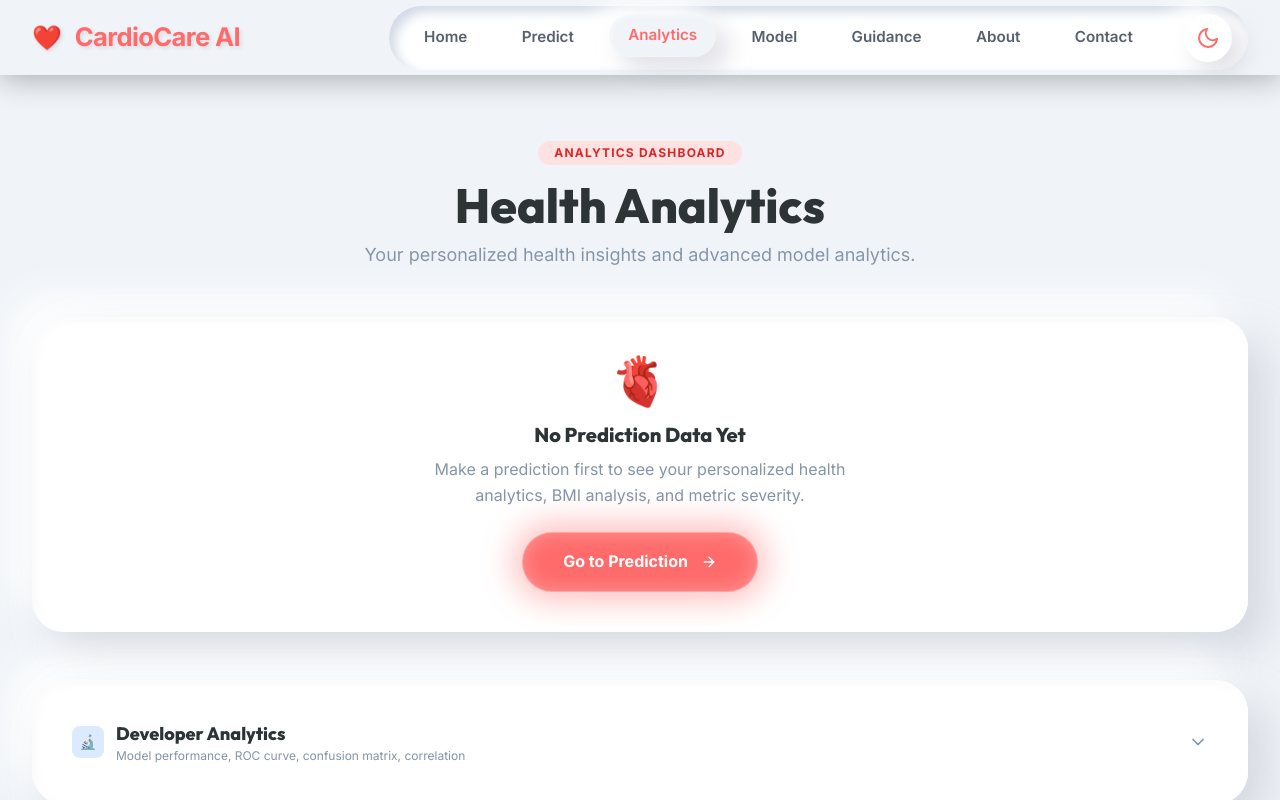
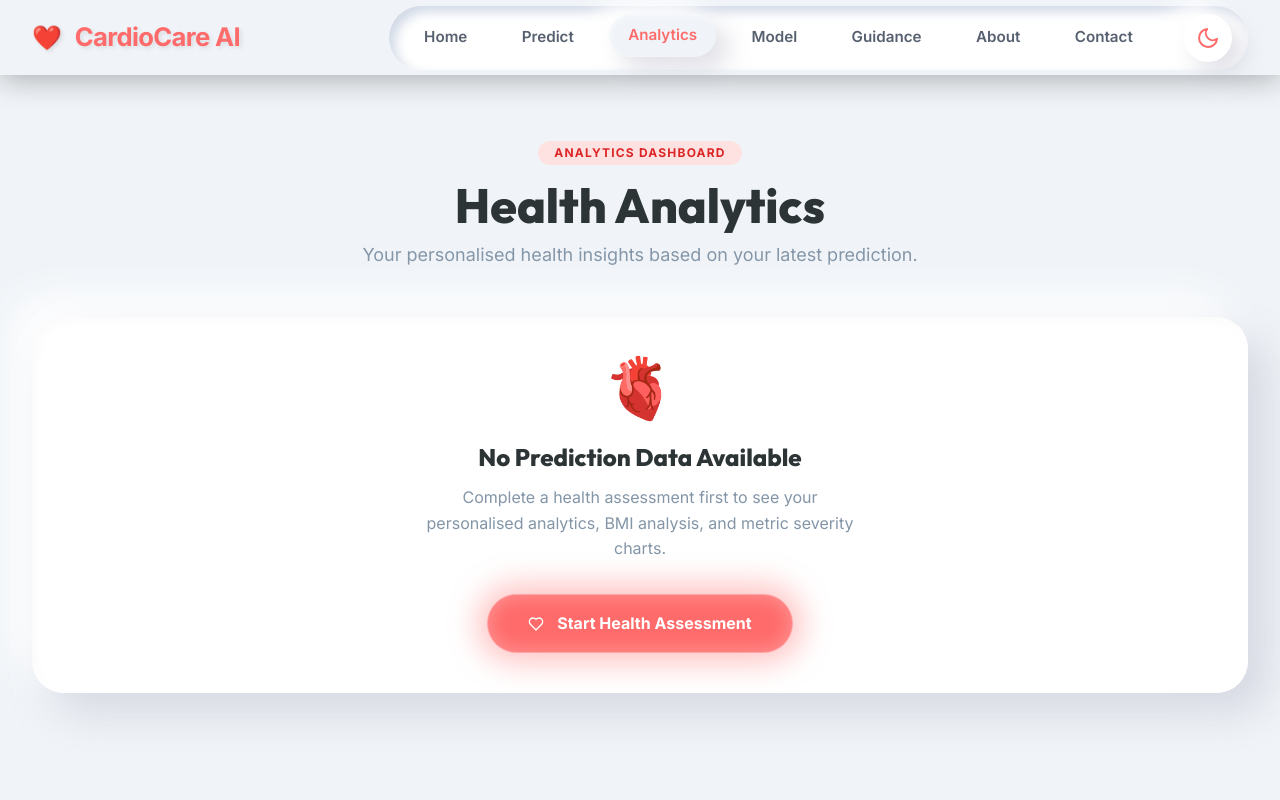
Before and after one commit to RajPanchasara/CardioCare-AI, a Next.js app: page /analytics in a window 1280 px wide. Built offline with nearby package versions, Linux system fonts and the light colour scheme.

Commit message:
Update page.tsx

```diff
--- a/app/analytics/page.tsx
+++ b/app/analytics/page.tsx
@@ -5,11 +5,7 @@ import BodyAnalysis from "@/components/analytics/BodyAnalysis";
 import SeverityMonitor from "@/components/analytics/SeverityMonitor";
 import HealthRadar from "@/components/analytics/HealthRadar";
 import VitalsCards from "@/components/analytics/VitalsCards";
-import ModelMetrics from "@/components/analytics/ModelMetrics";
-import ClassificationReport from "@/components/analytics/ClassificationReport";
-import ConfusionMatrix from "@/components/analytics/ConfusionMatrix";
-import RocCurve from "@/components/analytics/RocCurve";
-import CorrelationHeatmap from "@/components/analytics/CorrelationHeatmap";
+import Link from "next/link";
 
 interface HealthData {
     ap_hi: number;
@@ -24,74 +20,28 @@ interface HealthData {
     risk_level: string;
 }
 
-interface MetricsData {
-    source: string;
-    model: {
-        type: string;
-        accuracy: number;
-        auc: number;
-        dataset_size: number;
-        test_size: number;
-        features: string[];
-        version: string;
-    };
-    classification_report: any;
-    confusion_matrix: number[][];
-    roc_curve: { fpr: number[]; tpr: number[]; auc: number };
-    correlation_matrix: { features: string[]; matrix: number[][] };
-}
-
 export default function Analytics() {
     const [healthData, setHealthData] = useState<HealthData | null>(null);
-    const [metricsData, setMetricsData] = useState<MetricsData | null>(null);
-    const [devOpen, setDevOpen] = useState(false);
-    const [devTab, setDevTab] = useState<'overview' | 'performance' | 'correlation'>('overview');
-    const [metricsLoading, setMetricsLoading] = useState(false);
-    const [metricsError, setMetricsError] = useState<string | null>(null);
+    const [ready, setReady] = useState(false);
 
-    // Load health data from sessionStorage
+    // Load prediction data from sessionStorage on mount
     useEffect(() => {
         try {
-            const saved = sessionStorage.getItem('heartsense_prediction');
+            const saved = sessionStorage.getItem("heartsense_prediction");
             if (saved) setHealthData(JSON.parse(saved));
-        } catch { /* ignore */ }
+        } catch {
+            /* ignore */
+        } finally {
+            setReady(true);
+        }
     }, []);
 
-    // Fetch developer metrics when section opens
-    useEffect(() => {
-        if (!devOpen || metricsData) return;
-
-        const fetchMetrics = async () => {
-            setMetricsLoading(true);
-            setMetricsError(null);
-            try {
-                const res = await fetch('/api/model-metrics');
-                // 202 = background thread still computing — auto-retry after 3s
-                if (res.status === 202) {
-                    setMetricsError('Metrics are being computed on the server. Retrying in 3 seconds...');
-                    setTimeout(() => {
-                        setMetricsError(null);
-                        setMetricsData(null); // triggers useEffect re-run
-                    }, 3000);
-                    return;
-                }
-                if (!res.ok) throw new Error(`HTTP ${res.status}`);
-                const data = await res.json();
-                setMetricsData(data);
-            } catch (err: any) {
-                setMetricsError(err.message || 'Failed to load metrics');
-            } finally {
-                setMetricsLoading(false);
-            }
-        };
-        fetchMetrics();
-    }, [devOpen, metricsData]);
-
-    const tabs = [
-        { key: 'overview', label: 'Overview' },
-        { key: 'performance', label: 'Performance' },
-        { key: 'correlation', label: 'Correlation' },
-    ] as const;
+    // Risk colour helper
+    const riskColor = (level: string) => {
+        if (level === "Low Risk") return { color: "#22c55e", bg: "#dcfce7" };
+        if (level === "Moderate Risk") return { color: "#f59e0b", bg: "#fef3c7" };
+        return { color: "#ef4444", bg: "#fee2e2" };
+    };
 
     return (
         <>
@@ -101,21 +51,64 @@ export default function Analytics() {
                 </span>
                 <h1 className="text-4xl md:text-5xl font-black mb-3">Health Analytics</h1>
                 <p className="text-lg text-secondary max-w-2xl mx-auto">
-                    Your personalized health insights and advanced model analytics.
+                    Your personalised health insights based on your latest prediction.
                 </p>
             </header>
 
-            {/* ════════════════════════════════════════════
-                USER HEALTH INSIGHTS
-            ════════════════════════════════════════════ */}
-            {healthData ? (
-                <div className="space-y-6 mb-12 animate-fade-in">
-                    <h2 className="text-xl font-black flex items-center gap-2">
-                        <span className="w-8 h-8 bg-red-100 text-red-600 rounded-lg flex items-center justify-center text-sm">❤️</span>
-                        Your Health Profile
-                    </h2>
+            {/* ── Empty state ─────────────────────────────────────────────── */}
+            {ready && !healthData && (
+                <div className="card p-12 text-center animate-fade-in">
+                    <div className="text-6xl mb-6">🫀</div>
+                    <h2 className="text-2xl font-black mb-3">No Prediction Data Available</h2>
+                    <p className="text-secondary mb-8 max-w-md mx-auto">
+                        Complete a health assessment first to see your personalised analytics,
+                        BMI analysis, and metric severity charts.
+                    </p>
+                    <Link href="/predict" className="btn btn-primary inline-flex items-center gap-2">
+                        <svg xmlns="http://www.w3.org/2000/svg" width="16" height="16" viewBox="0 0 24 24"
+                            fill="none" stroke="currentColor" strokeWidth="2" strokeLinecap="round" strokeLinejoin="round">
+                            <path d="M19 14c1.49-1.46 3-3.21 3-5.5A5.5 5.5 0 0 0 16.5 3c-1.76 0-3 .5-4.5 2-1.5-1.5-2.74-2-4.5-2A5.5 5.5 0 0 0 2 8.5c0 2.3 1.5 4.05 3 5.5l7 7Z" />
+                        </svg>
+                        Start Health Assessment
+                    </Link>
+                </div>
+            )}
 
-                    {/* Row 1: BMI + Severity */}
+            {/* ── Health charts (shown only after prediction) ─────────────── */}
+            {healthData && (
+                <div className="space-y-6 animate-fade-in">
+
+                    {/* Risk summary banner */}
+                    <div
+                        className="card p-5 flex items-center gap-4"
+                        style={{ borderLeft: `4px solid ${riskColor(healthData.risk_level).color}` }}
+                    >
+                        <div
+                            className="w-12 h-12 rounded-2xl flex items-center justify-center text-2xl flex-shrink-0"
+                            style={{ background: riskColor(healthData.risk_level).bg }}
+                        >
+                            {healthData.risk_level === "Low Risk" ? "✅" : healthData.risk_level === "Moderate Risk" ? "⚠️" : "🚨"}
+                        </div>
+                        <div>
+                            <div className="text-xs font-bold uppercase tracking-widest text-secondary mb-0.5">
+                                Cardiovascular Risk Assessment
+                            </div>
+                            <div className="text-xl font-black" style={{ color: riskColor(healthData.risk_level).color }}>
+                                {healthData.risk_level}
+                            </div>
+                            <div className="text-sm text-secondary">
+                                Risk probability: <strong>{healthData.probability}%</strong>
+                            </div>
+                        </div>
+                        <Link
+                            href="/predict"
+                            className="ml-auto text-xs font-bold text-secondary hover:text-primary transition-colors whitespace-nowrap"
+                        >
+                            Re-assess →
+                        </Link>
+                    </div>
+
+                    {/* Row 1: BMI Ring + Severity Bars */}
                     <div className="grid grid-cols-1 lg:grid-cols-2 gap-6">
                         <BodyAnalysis
                             bmi={healthData.bmi}
@@ -149,120 +142,12 @@ export default function Analytics() {
                             bmi={healthData.bmi}
                         />
                     </div>
-                </div>
-            ) : (
-                <div className="card p-12 text-center mb-12 animate-fade-in">
-                    <div className="text-5xl mb-4">🫀</div>
-                    <h3 className="text-xl font-black mb-2">No Prediction Data Yet</h3>
-                    <p className="text-secondary mb-6 max-w-md mx-auto">
-                        Make a prediction first to see your personalized health analytics, BMI analysis, and metric severity.
+
+                    {/* Disclaimer */}
+                    <p className="text-center text-[11px] text-secondary italic pb-4">
+                        Analytics are derived from your last prediction and stored locally in your browser.
+                        They reset when you clear your session. This is not a medical diagnosis.
                     </p>
-                    <a href="/predict" className="btn btn-primary inline-flex items-center gap-2">
-                        <span>Go to Prediction</span>
-                        <svg xmlns="http://www.w3.org/2000/svg" width="16" height="16" viewBox="0 0 24 24" fill="none"
-                            stroke="currentColor" strokeWidth="2" strokeLinecap="round" strokeLinejoin="round">
-                            <line x1="5" y1="12" x2="19" y2="12" /><polyline points="12 5 19 12 12 19" />
-                        </svg>
-                    </a>
-                </div>
-            )}
-
-            {/* ════════════════════════════════════════════
-                DEVELOPER ANALYTICS (Collapsible)
-            ════════════════════════════════════════════ */}
-            <div className="mb-8">
-                <button
-                    onClick={() => setDevOpen(!devOpen)}
-                    className="w-full card p-5 flex items-center justify-between group hover:border-red-100 transition-colors"
-                >
-                    <div className="flex items-center gap-3">
-                        <span className="w-8 h-8 bg-blue-100 text-blue-600 rounded-lg flex items-center justify-center text-sm">🔬</span>
-                        <div className="text-left">
-                            <h2 className="text-lg font-black">Developer Analytics</h2>
-                            <p className="text-xs text-secondary">Model performance, ROC curve, confusion matrix, correlation</p>
-                        </div>
-                    </div>
-                    <svg
-                        className={`w-5 h-5 text-secondary transition-transform duration-300 ${devOpen ? 'rotate-180' : ''}`}
-                        xmlns="http://www.w3.org/2000/svg" viewBox="0 0 24 24" fill="none"
-                        stroke="currentColor" strokeWidth="2" strokeLinecap="round" strokeLinejoin="round">
-                        <polyline points="6 9 12 15 18 9" />
-                    </svg>
-                </button>
-            </div>
-
-            {devOpen && (
-                <div className="space-y-6 animate-fade-in">
-                    {/* Tabs */}
-                    <div className="flex gap-2 flex-wrap">
-                        {tabs.map((t) => (
-                            <button
-                                key={t.key}
-                                onClick={() => setDevTab(t.key)}
-                                className={`px-5 py-2 rounded-full text-sm font-bold transition-all ${devTab === t.key
-                                    ? 'bg-red-500 text-white shadow-lg shadow-red-200'
-                                    : 'bg-gray-100 text-gray-500 hover:bg-gray-200'
-                                    }`}
-                            >
-                                {t.label}
-                            </button>
-                        ))}
-                    </div>
-
-                    {/* Loading / Error states */}
-                    {metricsLoading && (
-                        <div className="card p-12 text-center">
-                            <div className="inline-block w-8 h-8 border-3 border-red-200 border-t-red-500 rounded-full animate-spin mb-4" />
-                            <p className="text-secondary font-medium">Loading model metrics...</p>
-                        </div>
-                    )}
-
-                    {metricsError && (
-                        <div className="card p-8 text-center border-red-200">
-                            <div className="text-3xl mb-3">⚠️</div>
-                            <p className="text-red-500 font-bold mb-2">Failed to Load Metrics</p>
-                            <p className="text-xs text-secondary mb-4">{metricsError}</p>
-                            <button
-                                onClick={() => { setMetricsData(null); setMetricsError(null); }}
-                                className="btn btn-primary text-sm"
-                            >
-                                Retry
-                            </button>
-                        </div>
-                    )}
-
-                    {/* Tab Content */}
-                    {metricsData && !metricsLoading && (
-                        <>
-                            {devTab === 'overview' && (
-                                <div className="space-y-6">
-                                    <ModelMetrics data={metricsData} />
-                                    <ClassificationReport
-                                        data={metricsData.classification_report}
-                                        accuracy={metricsData.model.accuracy}
-                                    />
-                                </div>
-                            )}
-
-                            {devTab === 'performance' && (
-                                <div className="grid grid-cols-1 lg:grid-cols-2 gap-6">
-                                    <ConfusionMatrix matrix={metricsData.confusion_matrix} />
-                                    <RocCurve
-                                        fpr={metricsData.roc_curve.fpr}
-                                        tpr={metricsData.roc_curve.tpr}
-                                        auc={metricsData.roc_curve.auc}
-                                    />
-                                </div>
-                            )}
-
-                            {devTab === 'correlation' && (
-                                <CorrelationHeatmap
-                                    features={metricsData.correlation_matrix.features}
-                                    matrix={metricsData.correlation_matrix.matrix}
-                                />
-                            )}
-                        </>
-                    )}
                 </div>
             )}
         </>
```
